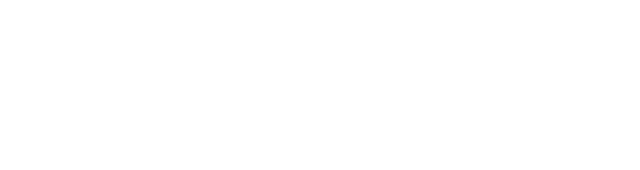
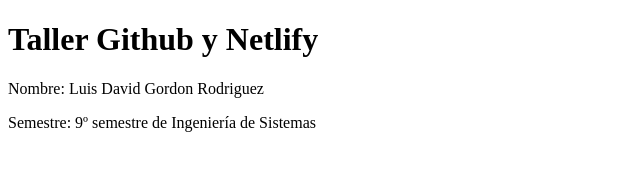
Before and after one commit to Ldav05/BuenasPracticas1, a plain HTML site: page index.html in a window 1280 px wide. Shown: the whole page, without its empty margins (0-640 px from the left). Drawn offline with Linux system fonts and the light colour scheme.

Commit message:
Agregado titulo y datos personales

```diff
--- a/index.html
+++ b/index.html
@@ -1,11 +1,13 @@
 <!DOCTYPE html>
 <html lang="en">
-<head>
-    <meta charset="UTF-8">
-    <meta name="viewport" content="width=device-width, initial-scale=1.0">
+  <head>
+    <meta charset="UTF-8" />
+    <meta name="viewport" content="width=device-width, initial-scale=1.0" />
     <title>Luis Gordon</title>
-</head>
-<body>
-
-</body>
+  </head>
+  <body>
+    <h1>Taller Github y Netlify</h1>
+    <p>Nombre: Luis David Gordon Rodriguez</p>
+    <p>Semestre: 9º semestre de Ingeniería de Sistemas</p>
+  </body>
 </html>
```
